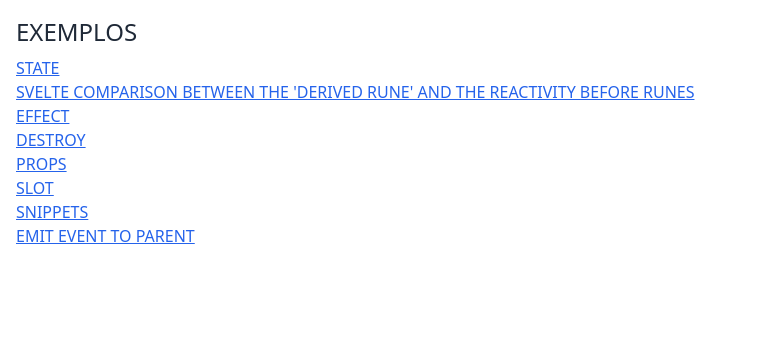
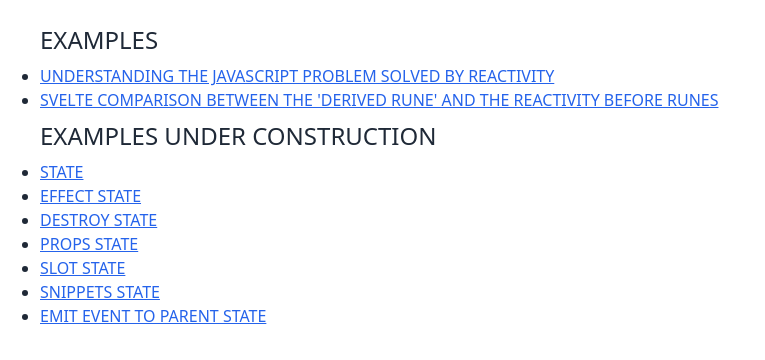
Before and after one commit to joaquimnetocel/sveltekitSvelte5, a SvelteKit app: page / in a window 1280 px wide. Shown: the top 360 px of the page, without its empty margins (0-765 px from the left). Built offline with nearby package versions, Linux system fonts and the light colour scheme.

Commit message:
REACTIVITY PROBLEM

```diff
--- a/src/routes/+layout.svelte
+++ b/src/routes/+layout.svelte
@@ -9,6 +9,6 @@
 	} = $props();
 </script>
 
-<div class="m-4">
+<div class="mx-10 my-6">
 	{@render children()}
 </div>
--- a/src/routes/+page.svelte
+++ b/src/routes/+page.svelte
@@ -1,15 +1,23 @@
-<h1>EXEMPLOS</h1>
-<ul>
-	<li><a href="/state">STATE</a></li>
+<h1>EXAMPLES</h1>
+<ul class="list-disc">
+	<li>
+		<a href="/state/problem"> UNDERSTANDING THE JAVASCRIPT PROBLEM SOLVED BY REACTIVITY </a>
+	</li>
 	<li>
 		<a href="/derived/comparison"
 			>SVELTE COMPARISON BETWEEN THE 'DERIVED RUNE' AND THE REACTIVITY BEFORE RUNES</a
 		>
 	</li>
-	<li><a href="/effect">EFFECT</a></li>
-	<li><a href="/destroy">DESTROY</a></li>
-	<li><a href="/props">PROPS</a></li>
-	<li><a href="/slot">SLOT</a></li>
-	<li><a href="/snippets">SNIPPETS</a></li>
-	<li><a href="/event_to_parent">EMIT EVENT TO PARENT</a></li>
 </ul>
+
+<h1>EXAMPLES UNDER CONSTRUCTION</h1>
+
+<ul class="list-disc">
+	<li><a href="/state">STATE</a></li>
+	<li><a href="/effect">EFFECT STATE</a></li>
+	<li><a href="/destroy">DESTROY STATE</a></li>
+	<li><a href="/props">PROPS STATE</a></li>
+	<li><a href="/slot">SLOT STATE</a></li>
+	<li><a href="/snippets">SNIPPETS STATE</a></li>
+	<li><a href="/event_to_parent">EMIT EVENT TO PARENT STATE</a></li>
+</ul>
--- a/src/routes/state/problem/+page.svelte
+++ b/src/routes/state/problem/+page.svelte
@@ -2,12 +2,8 @@
 	import SvelteCode from '$lib/components/SvelteCode.svelte';
 	import Problem from './problem.svelte';
 	import codeProblem from './problem.svelte?raw';
-	import Svelte4b from './svelte4b.svelte';
-	import codeSvelte4b from './svelte4b.svelte?raw';
-	import Svelte5 from './svelte5.svelte';
-	import codeSvelte5 from './svelte5.svelte?raw';
-	import Svelte5b from './svelte5b.svelte';
-	import codeSvelte5b from './svelte5b.svelte?raw';
+	import Solution from './solution.svelte';
+	import codeSolution from './solution.svelte?raw';
 </script>
 
 <a href="/">BACK</a>
@@ -15,39 +11,22 @@
 <h1>UNDERSTANDING THE JAVASCRIPT PROBLEM SOLVED BY REACTIVITY</h1>
 
 <div>
-	Here we are going to highlight the javascript problem that reactivity solves. Let's take a look on
-	basic sum operation code performed without reactivity:
+	Here we are going to highlight the javascript problem solved by reactive states. First, let's take
+	a look on a basic sum operation performed only without state reactivity (only with javascript):
 </div>
 
 <div class="p-2 mb-2 border-8">
 	<Problem />
 	<hr class="mt-2" />
-	<SvelteCode propCode={codeProblem} propCaption="+page.svelte (without runes)" />
+	<SvelteCode propCode={codeProblem} propCaption="+page.svelte (without state reactivity)" />
 </div>
 
-<div>But with the 'derived rune' this problem is solved:</div>
+<div>Now, look how simple it is to do the same with reactive states:</div>
 
 <div class="p-2 mb-2 border-8">
-	<Svelte5 />
+	<Solution />
 	<hr class="mt-2" />
-	<SvelteCode propCode={codeSvelte5} propCaption="+page.svelte (with runes)" />
+	<SvelteCode propCode={codeSolution} propCaption="+page.svelte (with state reactivity)" />
 </div>
 
-<div>
-	Another difference is that if the computations are performed by a function, the non-runes method
-	don't track the dependencies properly. Take a look:
-</div>
-
-<div class="p-2 mb-2 border-8">
-	<Svelte4b />
-	<hr class="mt-2" />
-	<SvelteCode propCode={codeSvelte4b} propCaption="+page.svelte (without runes)" />
-</div>
-
-<div>But with the 'derived rune' this problem is also solved:</div>
-
-<div class="p-2 mb-2 border-8">
-	<Svelte5b />
-	<hr class="mt-2" />
-	<SvelteCode propCode={codeSvelte5b} propCaption="+page.svelte (with runes)" />
-</div>
+<div>As we can see, reactive states make everything much more simple.</div>
--- /dev/null
+++ b/src/routes/state/problem/solution.svelte
@@ -0,0 +1,19 @@
+<script>
+	let numberA = $state(5);
+	let numberB = $state(3);
+</script>
+
+<h1>SUM OPERATION</h1>
+
+<div>
+	<button onclick={() => (numberA = numberA - 1)}>-</button>
+	<span>A</span>
+	<button onclick={() => (numberA = numberA + 1)}>+</button>
+</div>
+<div>
+	<button onclick={() => (numberA = numberB - 1)}>-</button>
+	<span>B</span>
+	<button onclick={() => (numberA = numberB + 1)}>+</button>
+</div>
+
+<div>A+B={numberA}+{numberB}={numberA + numberB}</div>
--- a/src/routes/state/problem/svelte4b.svelte
+++ /dev/null
@@ -1,19 +0,0 @@
-<script lang="ts">
-	let numberCounter = 10;
-
-	function functionDouble() {
-		return numberCounter * 2;
-	}
-
-	$: numberDouble = functionDouble();
-</script>
-
-<div>The double of {numberCounter} is {numberDouble}.</div>
-
-<button
-	on:click={() => {
-		numberCounter = numberCounter + 1;
-	}}
->
-	ADD 1
-</button>
--- a/src/routes/state/problem/svelte5.svelte
+++ /dev/null
@@ -1,15 +0,0 @@
-<script lang="ts">
-	let numberCounter = $state(10);
-	let numberDouble = $derived(numberCounter * 2);
-</script>
-
-<div>The double of {numberCounter} is {numberDouble}.</div>
-
-<button
-	onclick={() => {
-		numberCounter = numberCounter + 1;
-		alert(`The double of ${numberCounter} is ${numberDouble} (CORRECT!).`);
-	}}
->
-	ADD 1
-</button>
--- a/src/routes/state/problem/svelte5b.svelte
+++ /dev/null
@@ -1,19 +0,0 @@
-<script lang="ts">
-	let numberCounter = $state(10);
-
-	function functionDouble() {
-		return numberCounter * 2;
-	}
-
-	let numberDouble = $derived(functionDouble());
-</script>
-
-<div>The double of {numberCounter} is {numberDouble}.</div>
-
-<button
-	onclick={() => {
-		numberCounter = numberCounter + 1;
-	}}
->
-	ADD 1
-</button>
```
